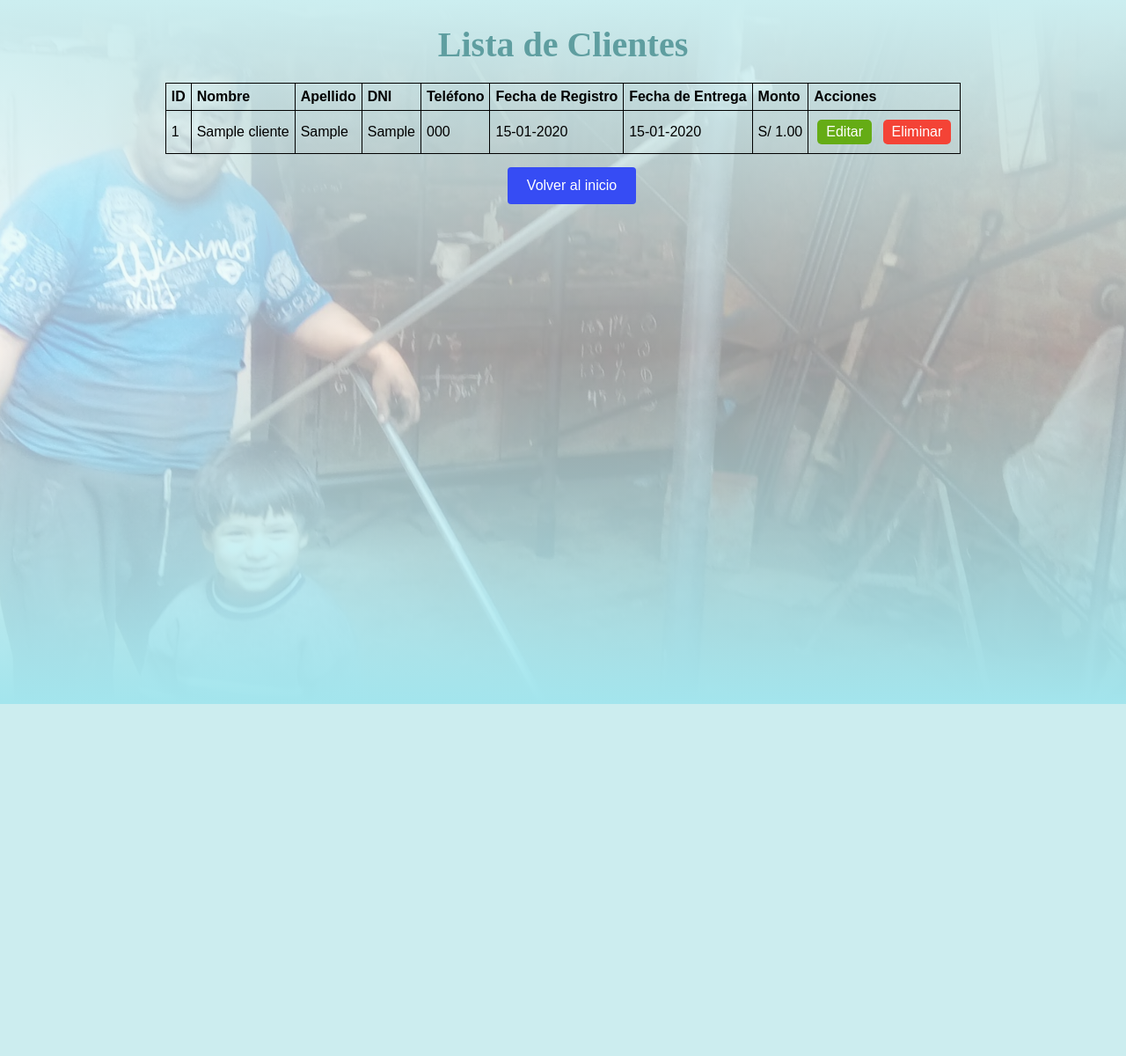
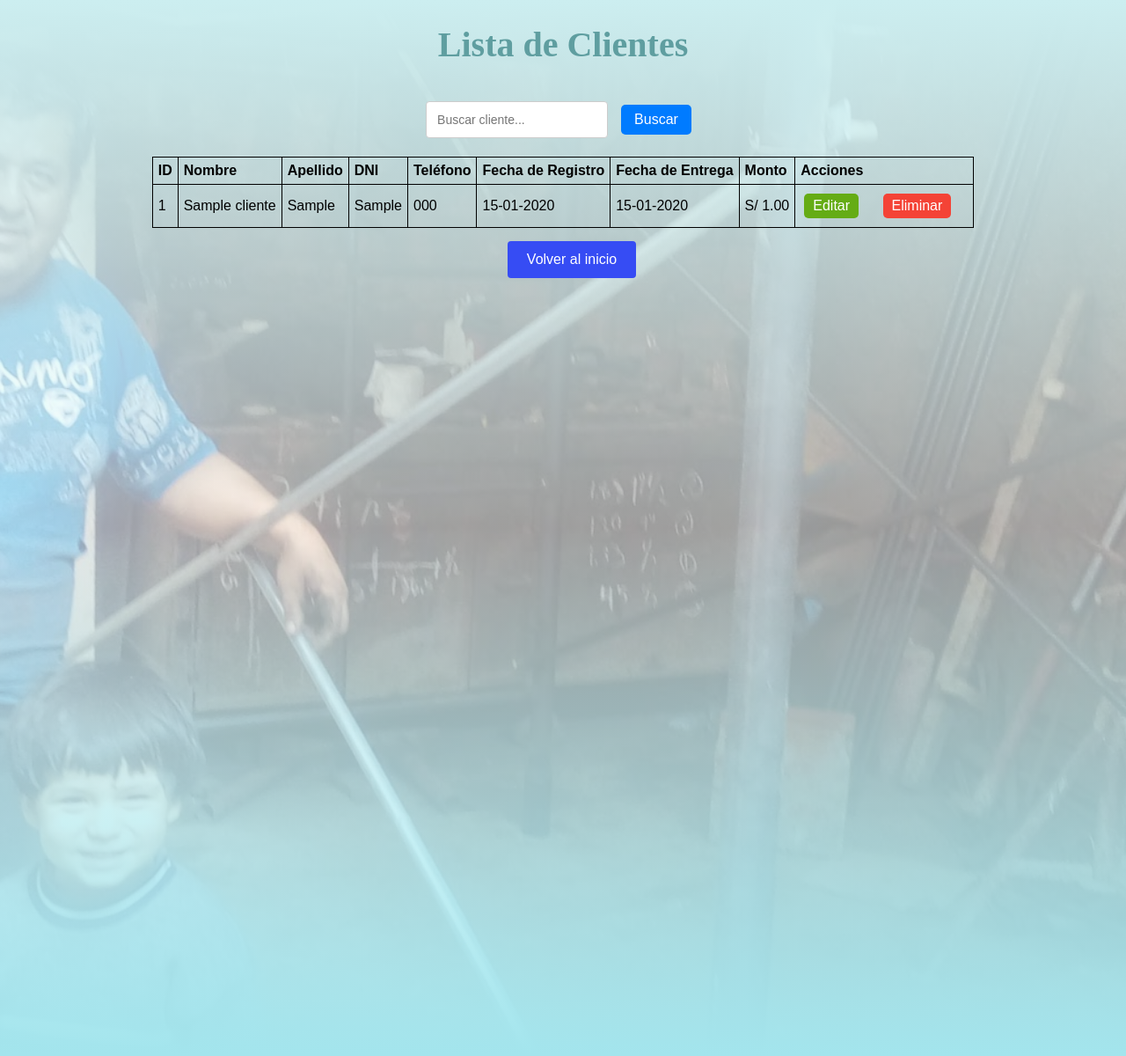
Before and after one commit to dcniccode/app_alquiler-andamios, a Flask app: page /clientes in a window 1280 px wide. Shown: the whole page at 88% size. Before the commit the page ends 800 px from the top, so only its background shows below. Run offline with Flask 3, Linux system fonts and the light colour scheme; tables that the repository leaves empty hold one stand-in row (values such as "Sample post").

Commit message:
Se agrego la opcion de buscar

```diff
--- a/app.py
+++ b/app.py
@@ -78,10 +78,19 @@ def cliente_registrado():
 @app.route('/clientes', methods=['GET', 'POST'])
 def clientes():
     if request.method == 'POST':
-        return redirect(url_for('index'))
+        search_term = request.form.get('search', '').strip()
+        if search_term:
+            lista_clientes = Cliente.query.filter(
+                (Cliente.dni.ilike(f"%{search_term}%")) |
+                (Cliente.nombre.ilike(f"%{search_term}%")) |
+                (Cliente.apellido.ilike(f"%{search_term}%")) |
+                (Cliente.telefono.ilike(f"%{search_term}%"))
+            ).all()
+        else:
+            lista_clientes = Cliente.query.all()
     else:
-        listas_clientes = Cliente.query.order_by(Cliente.fecha_registro.asc()).all()
-    return render_template('clientes.html', clientes=listas_clientes)
+        lista_clientes = Cliente.query.order_by(Cliente.fecha_registro.asc()).all()
+    return render_template('clientes.html', clientes=lista_clientes)
 
 @app.route('/editar_cliente/<int:id>', methods=['GET', 'POST'])
 def editar_cliente(id):
--- a/static/css/style.css
+++ b/static/css/style.css
@@ -1,5 +1,5 @@
 html, body {
-    height: 100vh; /* Hace que el fondo cubra toda la pantalla */
+    height: 150vh; /* Hace que el fondo cubra toda la pantalla */
     margin: 0;
     padding: 0;
 }
@@ -225,3 +225,28 @@ input[type="submit"]:hover {
         padding: 8px; /* Reduce el espaciado */
     }
 }
+
+form {
+    display: flex;
+    align-items: center;
+    gap: 5px;
+    padding: 5px;
+    border-radius: 8px;
+    max-width: 400px;
+    margin: 10px;
+}
+
+button {
+    background: #007bff;
+    color: white;
+    border: none;
+    padding: 8px 15px;
+    border-radius: 5px;
+    cursor: pointer;
+    font-size: 16px;
+    transition: background 0.3s ease;
+}
+
+button:hover {
+    background: #0056b3;
+}
--- a/templates/clientes.html
+++ b/templates/clientes.html
@@ -10,6 +10,11 @@
     {% if clientes|length < 1 %}
         <h4>No hay clientes registrados.</h4>
     {% else %}
+        <form method="POST">
+            <input type="text" name="search" placeholder="Buscar cliente...">
+            <button type="submit">Buscar</button>
+        </form>
+
         <!-- Contenedor para hacer la tabla deslizable en móviles -->
         <div class="tabla-responsive">
             <table>
```
